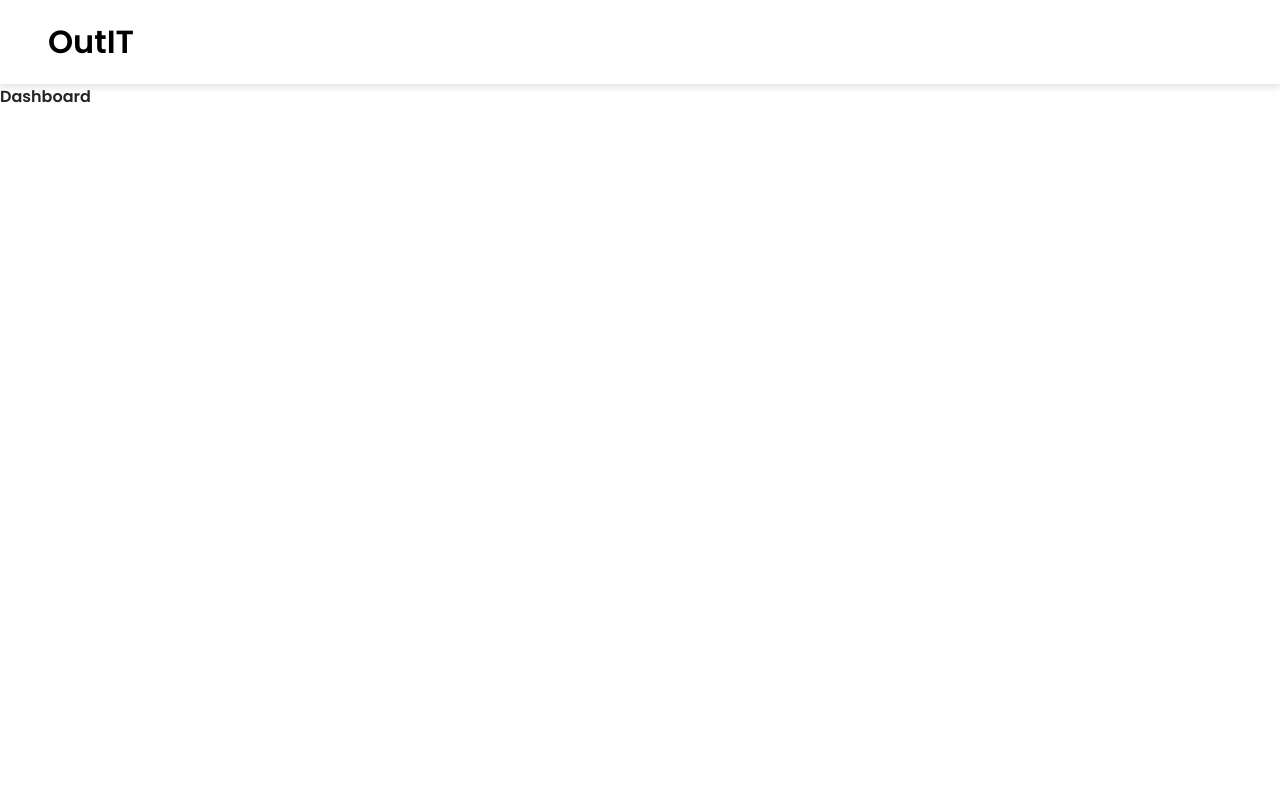
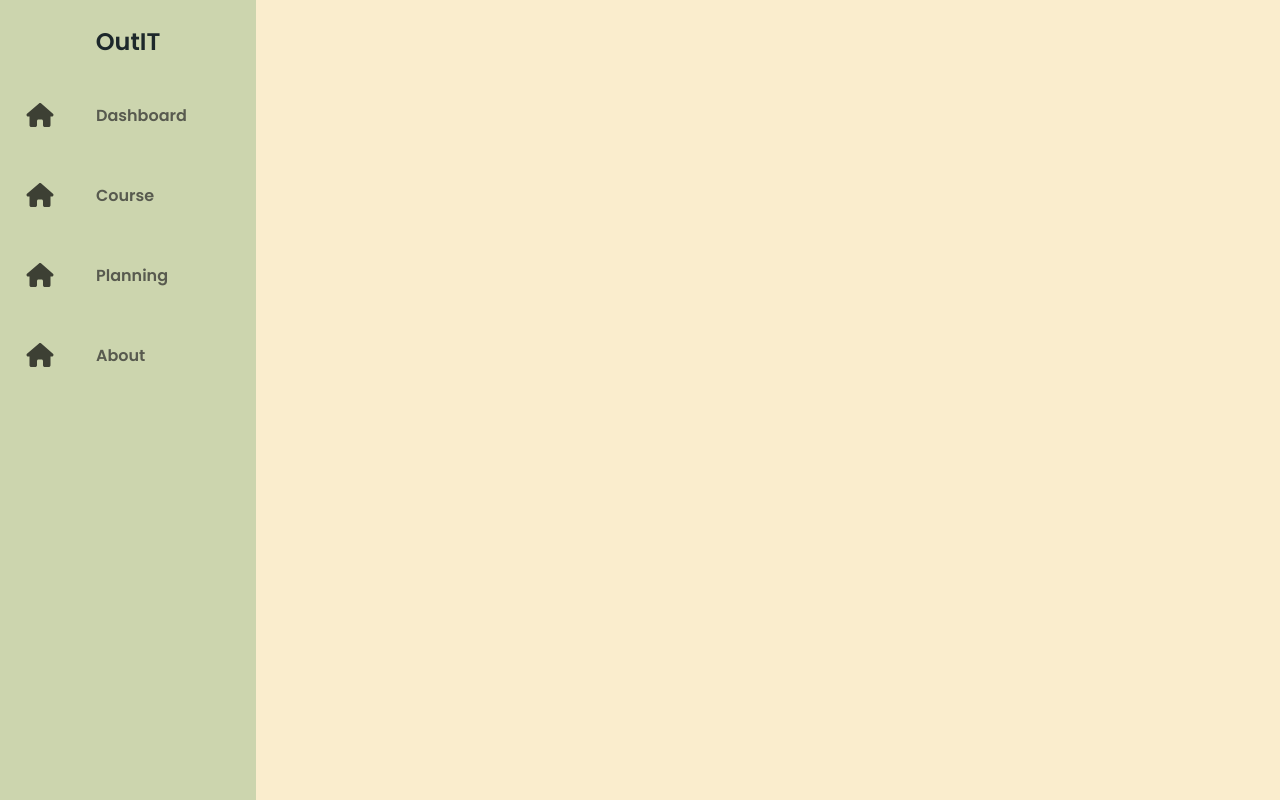
Before and after one commit to 271baotg/OutIT, a React (Create React App) app in the folder course_management_frontend/: page /dashboard in a window 1280 px wide. Built offline with nearby package versions, Linux system fonts and the light colour scheme.

Commit message:
Add sidebar navigation

```diff
--- /dev/null
+++ b/course_management_frontend/src/components/Content.tsx
@@ -0,0 +1,19 @@
+import React from "react";
+import styled from "styled-components";
+
+const Wrapper = styled.div`
+  height: 100%;
+  margin-left: 5rem;
+  padding: 1rem;
+  background-color: var(--background-color);
+
+  @media only screen and (max-width: 600px) {
+    margin: 0;
+  }
+`;
+
+const Content = () => {
+  return <Wrapper>Content</Wrapper>;
+};
+
+export default Content;
--- /dev/null
+++ b/course_management_frontend/src/components/Dashboard/Dashboard.tsx
@@ -0,0 +1,15 @@
+import React from "react";
+import styled from "styled-components";
+import SideBar from "../SideBar";
+import Content from "../Content";
+
+const Dashboard = () => {
+  return (
+    <div className="container-fluid gx-0 m-0 h-100">
+      <SideBar />
+      <Content />
+    </div>
+  );
+};
+
+export default Dashboard;
--- a/course_management_frontend/src/components/Layout.tsx
+++ b/course_management_frontend/src/components/Layout.tsx
@@ -1,11 +1,17 @@
 import React from "react";
-import { Outlet } from "react-router-dom";
+import { Outlet, useLocation } from "react-router-dom";
 import Header from "./Header";
 
 export const Layout = () => {
+  const location = useLocation();
+  // Define an array of path names where you want to hide the header
+  const pathsWithoutHeader = ["/welcome", "/login", "/"];
+
+  // Check if the current path is in the array
+  const shouldRenderHeader = pathsWithoutHeader.includes(location.pathname);
   return (
-    <div className="container-fluid vh-100 m-0 gx-0">
-      <Header></Header>
+    <div className="container-fluid gx-0 m-0 vh-100">
+      {shouldRenderHeader && <Header />}
       <Outlet />
     </div>
   );
--- /dev/null
+++ b/course_management_frontend/src/components/SideBar.tsx
@@ -0,0 +1,170 @@
+import React from "react";
+import { NavLink } from "react-router-dom";
+import styled from "styled-components";
+
+const NavWrapper = styled.nav`
+  height: 100%;
+  width: 5rem;
+  background-color: var(--bar-color);
+  transition: width 600ms ease;
+  left: 0;
+  position: fixed;
+  /* Small screens */
+  @media only screen and (max-width: 600px) {
+    bottom: 0;
+    width: 100vw;
+    height: 5rem;
+
+    .navbar {
+      flex-direction: row;
+      .nav-link {
+        justify-content: center;
+      }
+      .logo {
+        display: none;
+      }
+    }
+  }
+
+  /* Large screens */
+  @media only screen and (min-width: 600px) {
+    top: 0;
+    width: 5rem;
+    height: 100vh;
+    .nav-item {
+      width: 100%;
+    }
+
+    &:hover {
+      width: 16rem;
+      .nav-item {
+        .nav-link {
+          .link-text {
+            display: inline;
+          }
+          .logo-text {
+            left: 0px;
+          }
+          .logo svg {
+            margin-left: 11rem;
+          }
+        }
+      }
+    }
+  }
+
+  .navbar {
+    list-style: none;
+    padding: 0;
+    margin: 0;
+    display: flex;
+    align-items: center;
+  }
+  .logo {
+    font-weight: bold;
+    margin-bottom: 1rem;
+    margin-top: 1.5rem;
+    text-align: center;
+    color: var(--text-color);
+    font-size: 1.5rem;
+    letter-spacing: normal;
+    width: 100%;
+  }
+  .nav-item {
+    .nav-link {
+      color: var(--text-color);
+      display: flex;
+      align-items: center;
+      height: 5rem;
+      filter: grayscale(100%) opacity(0.7);
+      transition: var(--transition-speed);
+
+      &:hover {
+        filter: grayscale(0%) opacity(1);
+        background: var(--heavy-color);
+        color: var(--text-color);
+      }
+
+      svg {
+        height: 1.5rem;
+        width: 2rem;
+        min-width: 2rem;
+        margin: 0 1.5rem;
+      }
+
+      .link-text {
+        display: none;
+        margin-left: 1rem;
+        transition: opacity 0.5s, display 0.6s;
+      }
+    }
+  }
+`;
+
+const SideBar = () => {
+  return (
+    <NavWrapper>
+      <ul className="navbar">
+        <li className="logo">
+          <NavLink to="#" className="nav-link">
+            OutIT
+          </NavLink>
+        </li>
+
+        <li className="nav-item">
+          <NavLink to="#" className="nav-link">
+            <svg
+              xmlns="http://www.w3.org/2000/svg"
+              height="1em"
+              viewBox="0 0 576 512"
+            >
+              <path d="M575.8 255.5c0 18-15 32.1-32 32.1h-32l.7 160.2c0 2.7-.2 5.4-.5 8.1V472c0 22.1-17.9 40-40 40H456c-1.1 0-2.2 0-3.3-.1c-1.4 .1-2.8 .1-4.2 .1H416 392c-22.1 0-40-17.9-40-40V448 384c0-17.7-14.3-32-32-32H256c-17.7 0-32 14.3-32 32v64 24c0 22.1-17.9 40-40 40H160 128.1c-1.5 0-3-.1-4.5-.2c-1.2 .1-2.4 .2-3.6 .2H104c-22.1 0-40-17.9-40-40V360c0-.9 0-1.9 .1-2.8V287.6H32c-18 0-32-14-32-32.1c0-9 3-17 10-24L266.4 8c7-7 15-8 22-8s15 2 21 7L564.8 231.5c8 7 12 15 11 24z" />
+            </svg>
+            <span className="link-text">Dashboard</span>
+          </NavLink>
+        </li>
+
+        <li className="nav-item">
+          <NavLink to="#" className="nav-link">
+            <svg
+              xmlns="http://www.w3.org/2000/svg"
+              height="1em"
+              viewBox="0 0 576 512"
+            >
+              <path d="M575.8 255.5c0 18-15 32.1-32 32.1h-32l.7 160.2c0 2.7-.2 5.4-.5 8.1V472c0 22.1-17.9 40-40 40H456c-1.1 0-2.2 0-3.3-.1c-1.4 .1-2.8 .1-4.2 .1H416 392c-22.1 0-40-17.9-40-40V448 384c0-17.7-14.3-32-32-32H256c-17.7 0-32 14.3-32 32v64 24c0 22.1-17.9 40-40 40H160 128.1c-1.5 0-3-.1-4.5-.2c-1.2 .1-2.4 .2-3.6 .2H104c-22.1 0-40-17.9-40-40V360c0-.9 0-1.9 .1-2.8V287.6H32c-18 0-32-14-32-32.1c0-9 3-17 10-24L266.4 8c7-7 15-8 22-8s15 2 21 7L564.8 231.5c8 7 12 15 11 24z" />
+            </svg>
+            <span className="link-text">Course</span>
+          </NavLink>
+        </li>
+
+        <li className="nav-item">
+          <NavLink to="#" className="nav-link">
+            <svg
+              xmlns="http://www.w3.org/2000/svg"
+              height="1em"
+              viewBox="0 0 576 512"
+            >
+              <path d="M575.8 255.5c0 18-15 32.1-32 32.1h-32l.7 160.2c0 2.7-.2 5.4-.5 8.1V472c0 22.1-17.9 40-40 40H456c-1.1 0-2.2 0-3.3-.1c-1.4 .1-2.8 .1-4.2 .1H416 392c-22.1 0-40-17.9-40-40V448 384c0-17.7-14.3-32-32-32H256c-17.7 0-32 14.3-32 32v64 24c0 22.1-17.9 40-40 40H160 128.1c-1.5 0-3-.1-4.5-.2c-1.2 .1-2.4 .2-3.6 .2H104c-22.1 0-40-17.9-40-40V360c0-.9 0-1.9 .1-2.8V287.6H32c-18 0-32-14-32-32.1c0-9 3-17 10-24L266.4 8c7-7 15-8 22-8s15 2 21 7L564.8 231.5c8 7 12 15 11 24z" />
+            </svg>
+            <span className="link-text">Planning</span>
+          </NavLink>
+        </li>
+
+        <li className="nav-item">
+          <NavLink to="#" className="nav-link">
+            <svg
+              xmlns="http://www.w3.org/2000/svg"
+              height="1em"
+              viewBox="0 0 576 512"
+            >
+              <path d="M575.8 255.5c0 18-15 32.1-32 32.1h-32l.7 160.2c0 2.7-.2 5.4-.5 8.1V472c0 22.1-17.9 40-40 40H456c-1.1 0-2.2 0-3.3-.1c-1.4 .1-2.8 .1-4.2 .1H416 392c-22.1 0-40-17.9-40-40V448 384c0-17.7-14.3-32-32-32H256c-17.7 0-32 14.3-32 32v64 24c0 22.1-17.9 40-40 40H160 128.1c-1.5 0-3-.1-4.5-.2c-1.2 .1-2.4 .2-3.6 .2H104c-22.1 0-40-17.9-40-40V360c0-.9 0-1.9 .1-2.8V287.6H32c-18 0-32-14-32-32.1c0-9 3-17 10-24L266.4 8c7-7 15-8 22-8s15 2 21 7L564.8 231.5c8 7 12 15 11 24z" />
+            </svg>
+            <span className="link-text">About</span>
+          </NavLink>
+        </li>
+      </ul>
+    </NavWrapper>
+  );
+};
+
+export default SideBar;
--- a/course_management_frontend/src/globalStyle.ts
+++ b/course_management_frontend/src/globalStyle.ts
@@ -21,6 +21,16 @@ export default createGlobalStyle`
 --text-color: #1d282b;
 --button-color: #b85043;
 --second-color: #eba04a;
+--white-text-color: #ddd;
+
+
+--background-color: #faedcd;
+--sub-text-color: #fefae0;
+--bar-color: #ccd5ae;
+--light-bar-color: #e9edc9;
+--heavy-color: #d4a373;
+--transition-speed: 600ms;
+
 
 /* Gaps */
 --gap-11xl: 30px;
--- a/course_management_frontend/src/index.css
+++ b/course_management_frontend/src/index.css
@@ -1,5 +1,9 @@
 body {
   margin: 0;
+  padding: 0;
+  box-sizing: border-box;
+  height: 100vh;
+  font-size: 16px;
   background-color: #fff;
   font-family: -apple-system, BlinkMacSystemFont, 'Segoe UI', 'Roboto', 'Oxygen',
     'Ubuntu', 'Cantarell', 'Fira Sans', 'Droid Sans', 'Helvetica Neue',
--- a/course_management_frontend/src/routes/Routes.tsx
+++ b/course_management_frontend/src/routes/Routes.tsx
@@ -12,6 +12,7 @@ import {
 import Welcome from "../components/Welcome";
 import Header from "../components/Header";
 import { Layout } from "../components/Layout";
+import Dashboard from "../components/Dashboard/Dashboard";
 
 const Routes = () => {
   // const notAuthenticatedOnlyRoutes = [
@@ -65,7 +66,7 @@ const Routes = () => {
         <Route path="/" element={<Welcome />} />
         <Route path="login" element={<Login />} />
         <Route element={<ProtectedRoutes />}>
-          <Route path="dashboard" element={<div>Dashboard</div>} />
+          <Route path="dashboard" element={<Dashboard/>} />
         </Route>
       </Route>
     )
```
